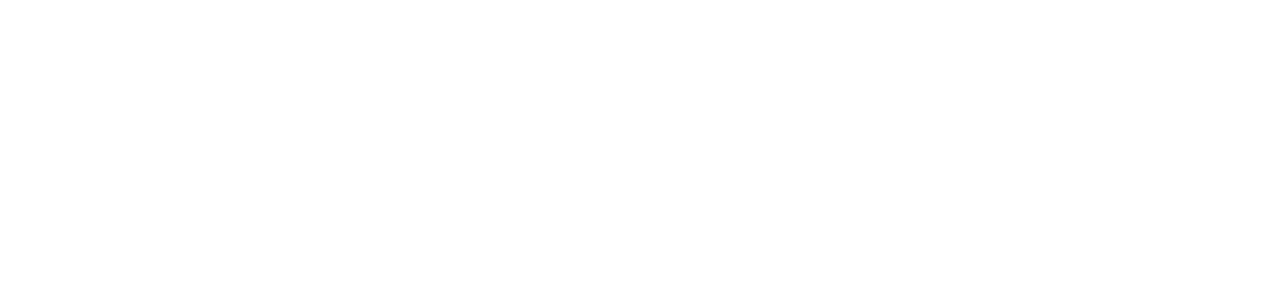
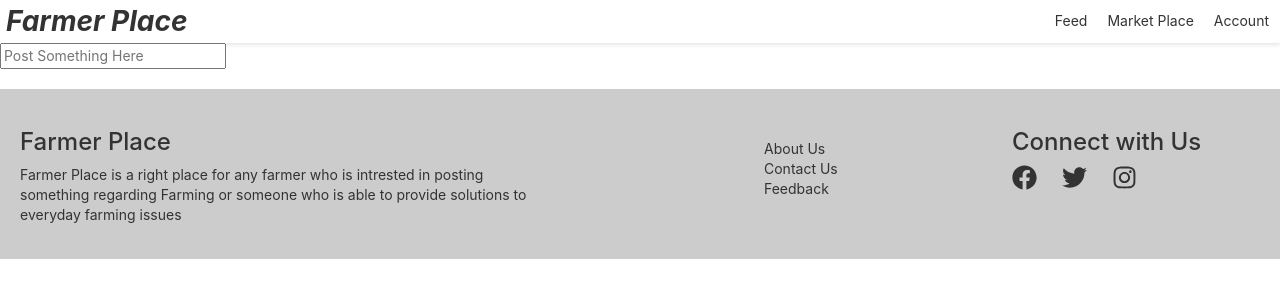
Before and after one commit to RamKashyap2050/Farmer_Place, a React (Create React App) app in the folder frontend/: page /feedpage in a window 1280 px wide. Before the commit this address had no page. Shown: the top 300 px of the page. Built offline with nearby package versions, Linux system fonts and the light colour scheme.

Commit message:
SignupPageforUser Functionality includes Profile photo Upload

```diff
--- a/frontend/src/App.js
+++ b/frontend/src/App.js
@@ -13,6 +13,7 @@ import ProfilePageUser from './pages/ProfilePageUser';
 import AllUsersAdmin from './pages/AllUsersAdmin';
 import ForgotPasswordAdmin from './pages/forgotpasswordadmin';
 import ResetPasswordAdmin from './pages/Resetpasswordadmin';
+import Feedpage from './pages/Feedpage';
 function App() {
   return (
     <>
@@ -37,6 +38,7 @@ function App() {
           <Route path='/reset-password/:id/:token' element={<ResetPasswordForm />} />
           <Route path='/forgotpasswordAdmin' element={<ForgotPasswordAdmin />} />
           <Route path='/reset-password-admin/:id/:token' element={<ResetPasswordAdmin />} />
+          <Route path='/feedpage' element={<Feedpage/>}/>
         </Routes>
     </div>
       </Router>
--- a/frontend/src/pages/DashboardforAdmin.jsx
+++ b/frontend/src/pages/DashboardforAdmin.jsx
@@ -53,7 +53,7 @@ const DashboardForAdmin = () => {
 
       <button onClick={onLogout} className='btn1 btn-secondary btn-block mb-2'>Manage users Content&nbsp;&nbsp;<FaList /></button>
       <button onClick={onLogout} className='btn1 btn-secondary btn-block mb-2'>Manage users Listings&nbsp;&nbsp;<FaShoppingBag /></button>
-      <button onClick={onBlock} className='btn1 btn-secondary btn-block mb-3'>Delete User Accounts&nbsp;<FaRegTimesCircle /></button>
+      <button onClick={onBlock} className='btn1 btn-secondary btn-block mb-3'>Block User Accounts&nbsp;<FaRegTimesCircle /></button>
       <button onClick={onLogout} className='btn1 btn-danger btn-block mb-2'>Logout&nbsp;&nbsp;<FaPowerOff /></button>
     </div>
     <Footer />
--- /dev/null
+++ b/frontend/src/pages/Feedpage.jsx
@@ -0,0 +1,15 @@
+import React from 'react'
+import HeaderforUser from '../components/HeaderforUser'
+import Footer from '../components/Footer'
+
+const Feedpage = () => {
+  return (
+    <>
+      <HeaderforUser />
+      <input type="text" placeholder='Post Something Here' />
+      <Footer />
+    </>
+  )
+}
+
+export default Feedpage
--- a/frontend/src/pages/SignupforUser.jsx
+++ b/frontend/src/pages/SignupforUser.jsx
@@ -44,7 +44,7 @@ function SignupforUser() {
     } else {
       setFormData((prevState) => ({
         ...prevState,
-        [e.target.value]: e.target.value,
+        [e.target.name]: e.target.value,
       }));
     }
   };
@@ -55,13 +55,12 @@ function SignupforUser() {
     if (password !== password2) {
       toast.error('Passwords do not match')
     } else {
-      const userData = {
-        user_name,
-        email,
-        password,
-        phone,
-        image
-      }
+      const userData = new FormData();
+      userData.append('user_name', user_name);
+      userData.append('email', email);
+      userData.append('password', password);
+      userData.append('phone', phone);
+      userData.append('image', image);
 
       dispatch(register(userData))
     }
```
